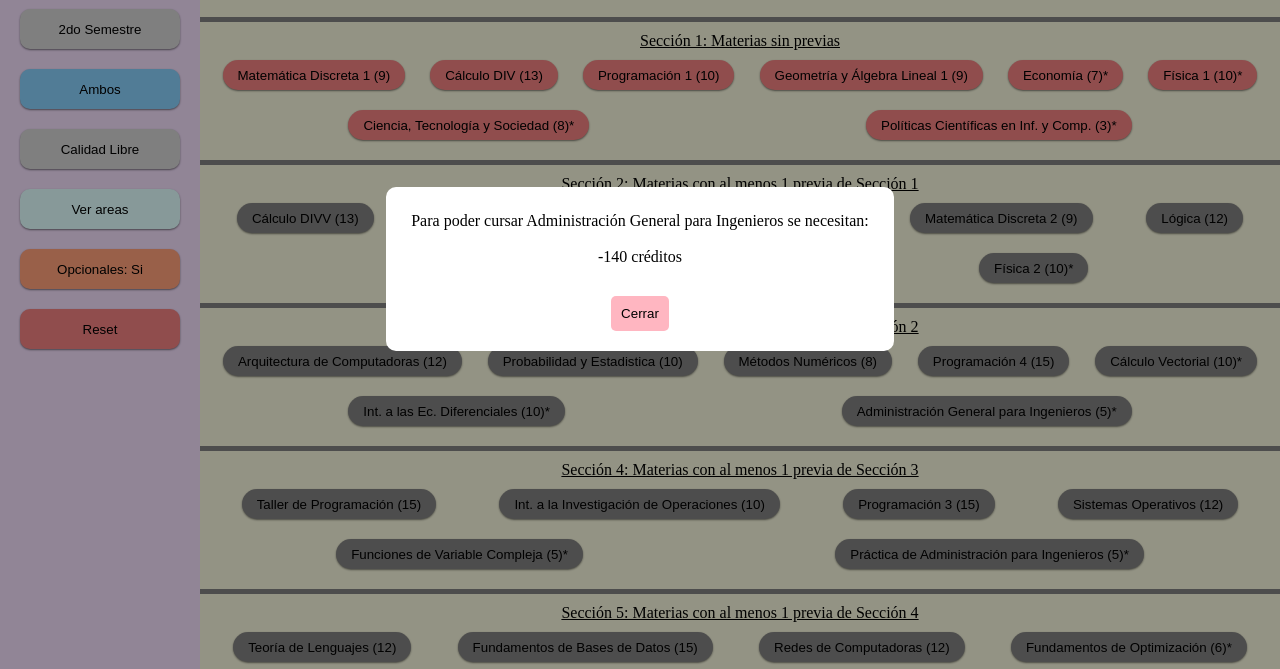
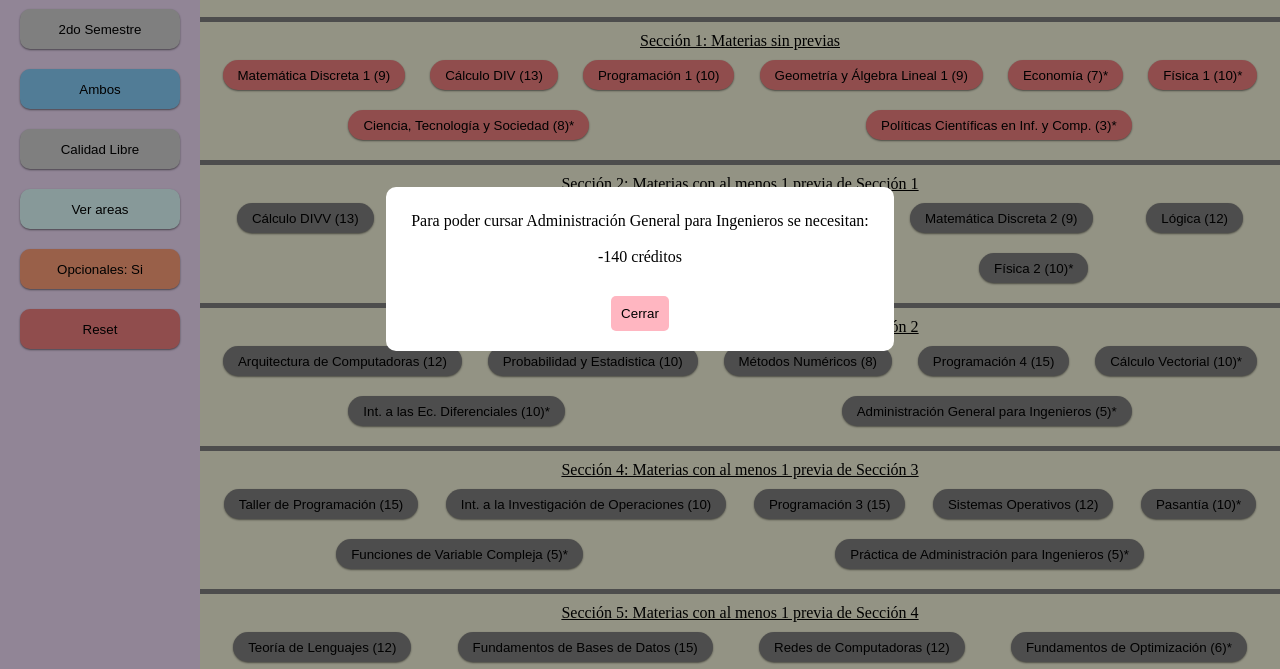
Before and after one commit to SimplementeDiego/materias-app, a plain HTML site: page index.html in a window 1280 px wide. Both pictures are taken after a click on the button "Administración General para Ingenieros (5)*". Shown: the part 131-800 px from the top of the page. Drawn offline with Linux system fonts and the light colour scheme.

Commit message:
agrego pasantia

```diff
--- a/app.js
+++ b/app.js
@@ -466,6 +466,16 @@ const PCIC = new Materia(
   "no",
   "creditosEnCHS"
 );
+const Pasan = new Materia(
+  "Pasan",
+  10,
+  [Aux],
+  "Pasantía",
+  "primero",
+  "si",
+  "no",
+  "creditosEnTall_Pasa_Proy"
+);
 const PG = new Materia(
   "PG",
   30,
@@ -524,6 +534,7 @@ let Materias = [
   PCIC,
   AGI,
   PAI,
+  Pasan,
   PG,
 ];
 
@@ -698,6 +709,11 @@ function indicarPrevias(nombre) {
     texto += `-140 créditos`;
   }
 
+  if (materiaAct == Pasan) {
+    texto = `Para poder validar ${materiaAct.nombreCompleto} se necesitan:<br/><br/>`;
+    texto += `-200 créditos`;
+  }
+
   if (materiaAct == TP) {
     texto = `Para poder cursar ${materiaAct.nombreCompleto} se necesita alguna de las siguientes:<br/><br/>`;
     texto += `<u>Opción 1</u>:<br/>`;
@@ -807,6 +823,10 @@ function actualizar() {
     });
 
     if (materia == AGI && creditosBloque.Total >= 140) {
+      estanTodas = true;
+    }
+
+    if (materia == Pasan && creditosBloque.Total >= 200) {
       estanTodas = true;
     }
 
--- a/index.html
+++ b/index.html
@@ -104,6 +104,7 @@
                     <button onclick="toggleMateria('IIO')" id="IIO">Int. a la Investigación de Operaciones (10)</button>
                     <button onclick="toggleMateria('P3')" id="P3">Programación 3 (15)</button>
                     <button onclick="toggleMateria('SO')" id="SO">Sistemas Operativos (12)</button>
+                    <button onclick="toggleMateria('Pasan')" id="Pasan">Pasantía (10)*</button>
                     <button onclick="toggleMateria('FVC')" id="FVC">Funciones de Variable Compleja (5)*</button>
                     <button onclick="toggleMateria('PAI')" id="PAI" >Práctica de Administración para Ingenieros (5)*</button>
                 </div>
```
